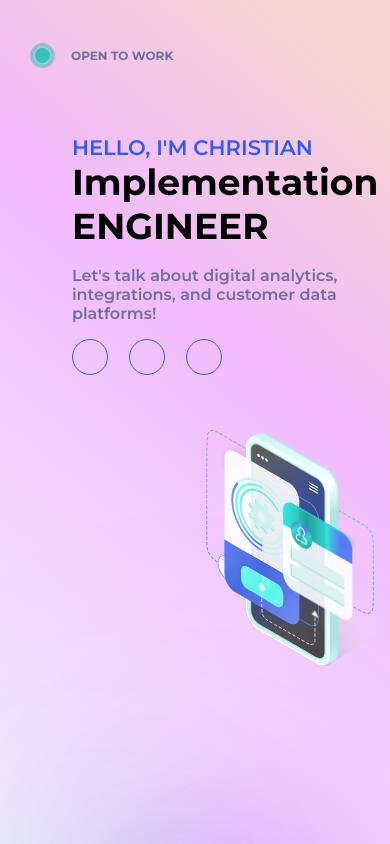
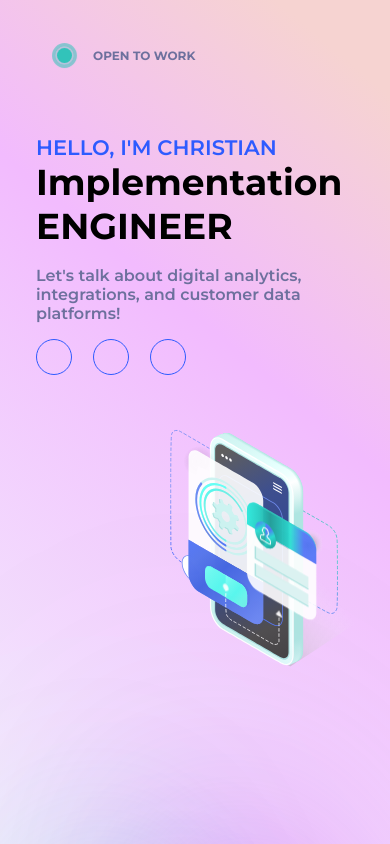
Before and after one commit to crlarrea/crlarrea.github.io, a React (Vite) app: page / in a window 390 px wide. Shown: the top 844 px of the page. Built offline with nearby package versions, Linux system fonts and the light colour scheme; some icons are missing.

Commit message:
correct padding of sections;

```diff
--- a/src/Mobile.scss
+++ b/src/Mobile.scss
@@ -33,9 +33,6 @@ header{
 
   .hero {
     flex-flow: column nowrap;
-    margin:{
-      right:0;
-    }
     row-gap: $xxl;
 
     article {
@@ -168,6 +165,7 @@ header{
   }
 
   nav,
+  .hero,
   .about,
   .work,
   .publications,
@@ -178,8 +176,8 @@ header{
     }
 
     padding: {
-      left: $s;
-      right: $s;
+      left: $xxl;
+      right: $xxl;
     }
   }
 
--- a/src/index.css
+++ b/src/index.css
@@ -646,7 +646,6 @@ h4 {
   }
   .hero {
     flex-flow: column nowrap;
-    margin-right: 0;
     row-gap: 36px;
   }
   .hero article:first-of-type {
@@ -736,14 +735,15 @@ h4 {
     flex: 0 0 100%;
   }
   nav,
+  .hero,
   .about,
   .work,
   .publications,
   .training {
     margin-left: 0;
     margin-right: 0;
-    padding-left: 14px;
-    padding-right: 14px;
+    padding-left: 36px;
+    padding-right: 36px;
   }
   .hero ul,
   .about ul {
```
Also changed, not shown: 1 other file (tests, documents, lock files or other folders).
